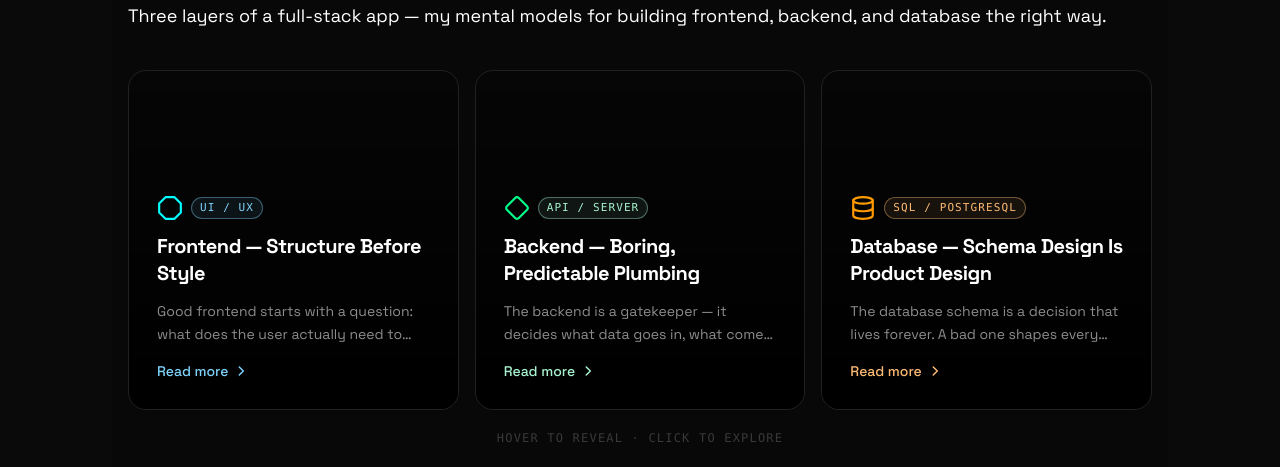
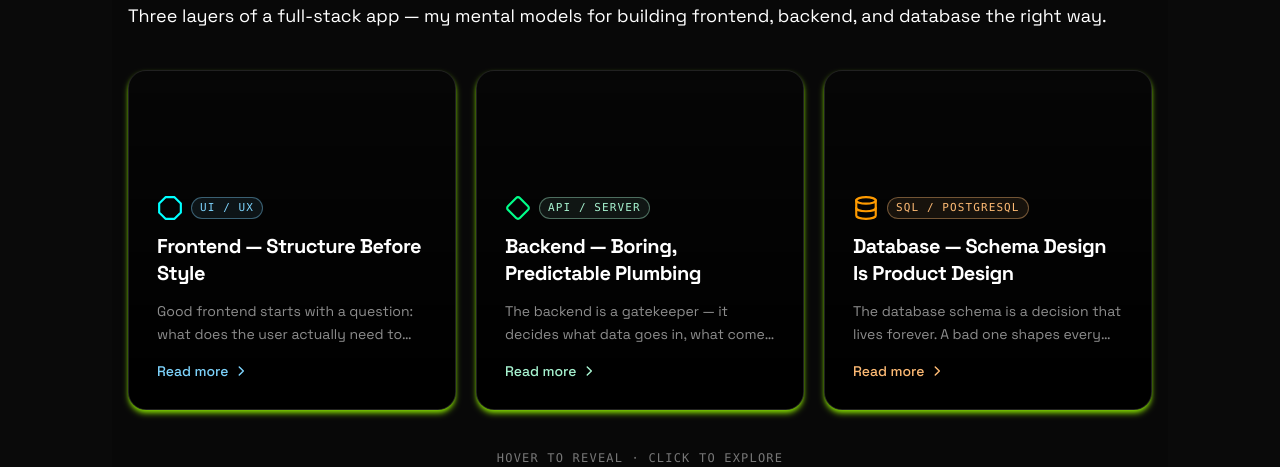
Before and after one commit to umerzafar4598/umer-got-web, a Next.js app: page / in a window 1280 px wide. Shown: the part 4903-5370 px from the top of the page. Built offline with nearby package versions, Linux system fonts and the light colour scheme.

Commit message:
Animation Changes ---

```diff
--- a/components/sections/About/About.tsx
+++ b/components/sections/About/About.tsx
@@ -44,7 +44,6 @@ const About = () => {
                         initial="hidden"
                         whileInView="show"
                         viewport={{ once: true, amount: 0.5 }}
-                        className='transition-all duration-1000 delay-200'
                     >
                         <div className="space-y-6 text-gray-300 text-lg leading-relaxed">
                             <motion.p
--- a/components/sections/Contact/Contact.tsx
+++ b/components/sections/Contact/Contact.tsx
@@ -29,7 +29,11 @@ const Contact = () => {
         >
             <SectionWrapper>
                 {/* Section Title */}
-                <div className="text-center mb-16">
+                <div
+                    data-aos="fade-up"
+
+                    className="text-center mb-16"
+                >
                     <h2 className="section-title text-4xl md:text-5xl font-bold mb-4">
                         Get In{" "}
                         <span className="bg-linear-to-r from-primary via-accent to-primary bg-clip-text text-transparent tracking-wide">
--- a/components/sections/Hero/Hero.tsx
+++ b/components/sections/Hero/Hero.tsx
@@ -43,7 +43,7 @@ const Hero = () => {
         <section
             className="min-h-screen w-full bg-foreground overflow-hidden pt-20">
             <Spotlight
-                className="-top-250 left-50 md:-top-200 md:left-70"
+                className="-top-350 left-20 md:-top-220 md:left-70"
                 fill="#22d3ee"
             />
             <SectionWrapper>
--- a/components/sections/MyApproach/MyApproach.tsx
+++ b/components/sections/MyApproach/MyApproach.tsx
@@ -1,10 +1,35 @@
 "use client";
 
 import { useState } from "react";
+import { motion } from 'motion/react'
+import { stagger, type Variants } from "motion";
 
 import { Phase, phases } from "./PhaseData";
 import PhaseCard from "./PhaseCard";
 import PhaseModal from "./PhaseModal";
+
+export const containerVariant: Variants = {
+    hidden: {},
+    visible: {
+        transition: {
+            when: "beforeChildren",
+            delayChildren: stagger(0.8),
+        }
+    }
+}
+
+export const cardVariant: Variants = {
+    hidden: { opacity: 0, y: -50 },
+    visible: {
+        opacity: 1,
+        y: 0,
+        transition: {
+            type: 'spring',
+            damping: 7,
+            stiffness: 200
+        }
+    }
+}
 
 
 export default function MyApproach() {
@@ -14,7 +39,11 @@ export default function MyApproach() {
         <section className="py-24 px-4 bg-[#080808]">
             <div className="max-w-5xl mx-auto">
                 {/* Section header */}
-                <div data-aos='fade-up' className="mb-10 space-y-2.5">
+                <div
+                    data-aos="fade-up"
+                    data-aos-anchor-placement="bottom-bottom"
+                    className="mb-10 space-y-2.5"
+                >
                     <p className="tracking-[4px] font-sans uppercase">
                         — My Approach
                     </p>
@@ -30,18 +59,25 @@ export default function MyApproach() {
                 </div>
 
                 {/* Cards grid */}
-                <div className="grid grid-cols-1 md:grid-cols-3 gap-4">
+                <motion.div
+                    variants={containerVariant}
+                    initial="hidden"
+                    whileInView="visible"
+                    viewport={{ once: true, amount: 0.3 }}
+                    className="grid grid-cols-1 md:grid-cols-3 gap-5"
+                >
                     {phases.map((phase) => (
                         <PhaseCard
                             key={phase.id}
                             phase={phase}
                             onClick={() => setActivePhase(phase)}
+                            variant={cardVariant}
                         />
                     ))}
-                </div>
+                </motion.div>
 
                 {/* Hover hint */}
-                <p className="mt-5 text-center text-xs text-white/20 font-mono tracking-widest uppercase">
+                <p className="mt-10 text-center text-xs text-white/45 font-mono tracking-widest uppercase">
                     Hover to reveal · Click to explore
                 </p>
             </div>
--- a/components/sections/MyApproach/PhaseCard.tsx
+++ b/components/sections/MyApproach/PhaseCard.tsx
@@ -3,24 +3,27 @@
 import { useState } from "react";
 import { Phase } from "./PhaseData";
 import { CanvasRevealEffect } from "@/components/ui/canvas-reveal-effect";
-import { AnimatePresence, motion } from "motion/react";
-
+import { AnimatePresence, motion, } from "motion/react";
+import { type Variants } from "motion";
 
 const PhaseCard = ({
     phase,
     onClick,
+    variant,
 }: {
     phase: Phase;
     onClick: () => void;
+    variant: Variants
 }) => {
     const [hovered, setHovered] = useState(false);
 
     return (
-        <div
+        <motion.div
+            variants={variant}
             onMouseEnter={() => setHovered(true)}
             onMouseLeave={() => setHovered(false)}
             onClick={onClick}
-            className="relative group border border-white/10 rounded-2xl overflow-hidden cursor-pointer h-85 flex flex-col justify-end transition-transform duration-300 hover:-translate-y-1 hover:shadow-2xl hover:shadow-black/40"
+            className="relative group border border-white/10 rounded-2xl shadow-md shadow-lime-500 overflow-hidden cursor-pointer h-85 flex flex-col justify-end  hover:shadow-2xl hover:shadow-black/40"
         >
             {/* Canvas reveal — shown on hover */}
             <AnimatePresence>
@@ -89,7 +92,7 @@ const PhaseCard = ({
                     </svg>
                 </div>
             </div>
-        </div>
+        </motion.div>
     );
 };
 
--- a/components/sections/Projects/Projects.tsx
+++ b/components/sections/Projects/Projects.tsx
@@ -24,10 +24,11 @@ export default function Projects() {
 
     return (
         <section id="projects" className="w-full py-24 relative">
-            {/* Heading */}
             <SectionWrapper>
+                {/* Heading */}
                 <div
-                    data-aos='fade-up'
+                    data-aos="fade-up"
+                    data-aos-anchor-placement="bottom-bottom"
                     className="text-center mb-20">
                     <h2 className="text-3xl md:text-5xl font-bold tracking-tighter mb-6">
                         Featured <span className="bg-linear-to-r from-primary via-accent to-primary bg-clip-text text-transparent">Projects</span>
@@ -39,7 +40,9 @@ export default function Projects() {
                 </div>
 
                 {/* Carousel */}
-                <div className="w-full">
+                <div
+                    className="w-full"
+                >
                     <Carousel slides={slides} />
                 </div>
 
--- a/components/ui/carousel.tsx
+++ b/components/ui/carousel.tsx
@@ -1,11 +1,38 @@
 "use client";
 import { IconArrowNarrowRight } from "@tabler/icons-react";
 import { useState, useRef, useId, useEffect } from "react";
+import { motion, stagger } from 'motion/react'
+import type { Variants } from "motion/react";
+
+
+const containerVariants: Variants = {
+  hidden: {},
+  visible: {
+    transition: {
+      when: 'beforeChildren',
+      delayChildren: stagger(0.25),
+    },
+  },
+};
+
+const slideVariants: Variants = {
+  hidden: {
+    scale: 0.85,
+  },
+  visible: {
+    scale: 1,
+    transition: {
+      ease: "easeOut",
+      duration: 0.4,
+    },
+  },
+};
+
 
 interface SlideData {
   title: string;
   src: string;
-  content?: React.ReactNode; // 🔥 ADD THIS
+  content?: React.ReactNode;
 }
 
 interface SlideProps {
@@ -66,8 +93,9 @@ const Slide = ({ slide, index, current, handleSlideClick }: SlideProps) => {
 
   return (
     <div className="[perspective:1200px] [transform-style:preserve-3d]">
-      <li
+      <motion.li
         ref={slideRef}
+        variants={slideVariants}
         className="flex flex-1 flex-col items-center justify-center relative text-center text-white opacity-100 transition-all duration-300 ease-in-out w-[70vmin] h-[70vmin] mx-[4vmin] z-10 "
         onClick={() => handleSlideClick(index)}
         onMouseMove={handleMouseMove}
@@ -107,7 +135,7 @@ const Slide = ({ slide, index, current, handleSlideClick }: SlideProps) => {
         </div>
 
         {current === index && slide.content}
-      </li>
+      </motion.li>
     </div>
   );
 };
@@ -165,7 +193,11 @@ export default function Carousel({ slides }: CarouselProps) {
       className="relative w-[70vmin] h-[70vmin] mx-auto"
       aria-labelledby={`carousel-heading-${id}`}
     >
-      <ul
+      <motion.ul
+        variants={containerVariants}
+        initial="hidden"
+        whileInView='visible'
+        viewport={{ once: true, amount: 0.2 }}
         className="absolute flex mx-[-4vmin] transition-transform duration-1000 ease-in-out"
         style={{
           transform: `translateX(-${current * (100 / slides.length)}%)`,
@@ -180,7 +212,7 @@ export default function Carousel({ slides }: CarouselProps) {
             handleSlideClick={handleSlideClick}
           />
         ))}
-      </ul>
+      </motion.ul>
 
       <div className="absolute flex justify-center w-full top-[calc(100%+1rem)]">
         <CarouselControl
--- a/components/ui/moving-border.tsx
+++ b/components/ui/moving-border.tsx
@@ -47,7 +47,7 @@ export function Button({
         <MovingBorder duration={duration} rx="30%" ry="30%">
           <div
             className={cn(
-              "h-20 w-20 bg-[radial-gradient(#00ff88_40%,#00ffff_60%)] opacity-[0.8]",
+              "md:h-15 h-5 w-20 bg-[radial-gradient(#00ff88_40%,#00ffff_60%)] opacity-[0.8]",
               borderClassName,
             )}
           />
```
Also changed, not shown: components/sections/Skills/Skills.tsx (+9 -5 lines).
